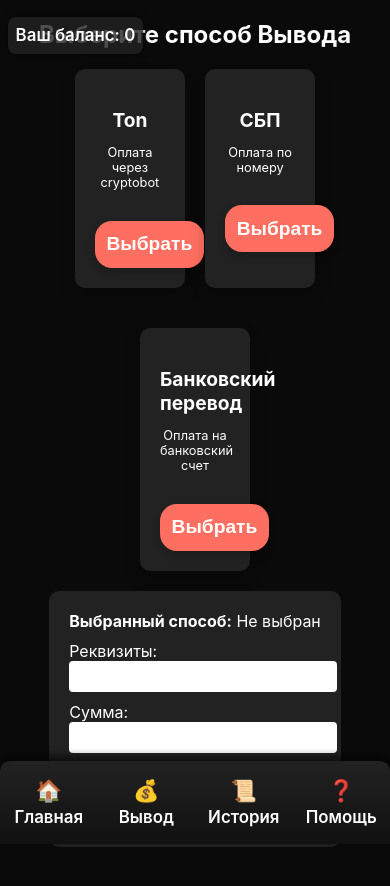
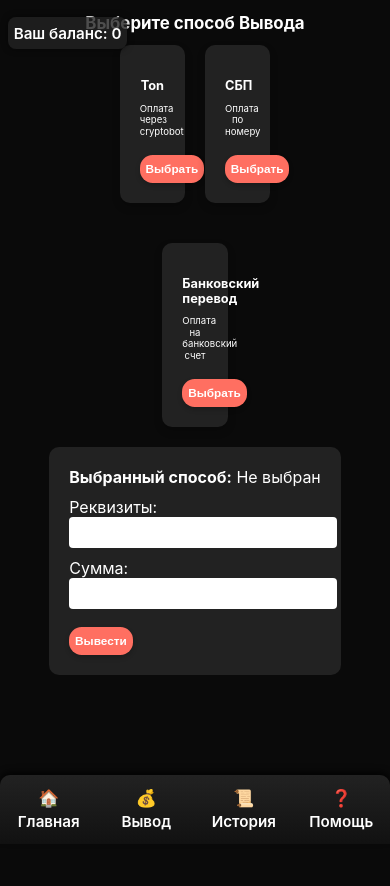
Before and after one commit to cromaky96/miniapp, a website: page withdraw.html in a window 390 px wide. Drawn offline with Linux system fonts and the light colour scheme.

Commit message:
Update wit.css

```diff
--- a/wit.css
+++ b/wit.css
@@ -1,15 +1,21 @@
-/* Общие стили остаются без изменений */
-
+/* Общие стили */
 body {
   background-color: #000000f5;
   color: #fff;
   margin: 0;
-  padding-bottom: 80px; /* под меню */
+  padding-bottom: 80px;
   font-family: 'Inter', Arial, sans-serif;
   min-height: 100vh;
-  overflow: hidden; /* вертикальная прокрутка отключена */
+  overflow: hidden;
   display: flex;
   flex-direction: column;
+}
+
+/* Заголовок */
+h2 {
+  text-align: center;
+  margin: 1.5vh 2vw;
+  font-size: 2vh;
 }
 
 /* Блок баланса */
@@ -18,11 +24,11 @@ body {
   top: 2vh;
   left: 2vw;
   background: rgba(34, 34, 34, 0.8);
-  padding: 1vh 2vw;
+  padding: 0.8vh 1.5vw;
   border-radius: 8px;
-  font-size: 2vh;
+  font-size: 1.8vh;
   font-weight: 600;
-  box-shadow: 0 0 1vh rgba(0,0,0,0.5);
+  box-shadow: 0 0 0.8vh rgba(0,0,0,0.5);
   z-index: 1;
 }
 
@@ -32,16 +38,16 @@ body {
   top: 6vh;
   left: 2vw;
   background: rgba(34, 34, 34, 0.8);
-  padding: 1vh 2vw;
+  padding: 0.8vh 1.5vw;
   border-radius: 8px;
-  font-size: 2vh;
+  font-size: 1.8vh;
   font-weight: 600;
-  box-shadow: 0 0 1vh rgba(0,0,0,0.5);
+  box-shadow: 0 0 0.8vh rgba(0,0,0,0.5);
   z-index: 1;
   color: #fff;
 }
 
-/* Меню фиксировано снизу */
+/* Меню фиксированное снизу */
 .menu {
   position: fixed;
   bottom: 0;
@@ -49,9 +55,9 @@ body {
   background: linear-gradient(to top, #111, #222);
   display: flex;
   justify-content: space-around;
-  padding: 1vh 0;
-  box-shadow: 0 -0.5vh 1vh rgba(0,0,0,0.7);
-  backdrop-filter: blur(5px);
+  padding: 0.8vh 0;
+  box-shadow: 0 -0.4vh 0.8vh rgba(0,0,0,0.7);
+  backdrop-filter: blur(4px);
   border-top-left-radius: 10px;
   border-top-right-radius: 10px;
   z-index: 100;
@@ -65,18 +71,17 @@ body {
   text-align: center;
   color: #fff;
   text-decoration: none;
-  padding: 1vh 0;
+  padding: 0.8vh 0;
   transition: background 0.3s, transform 0.2s;
   outline: none;
   font-weight: 600;
-  font-size: 2.2vh;
+  font-size: 1.8vh;
   display: flex;
   flex-direction: column;
   align-items: center;
   justify-content: center;
   border-radius: 8px;
-  margin: 0 4px;
-  cursor: pointer;
+  margin: 0 2px; /* меньше отступов между кнопками */
 }
 .menu-item:hover {
   background: linear-gradient(to top, #333, #555);
@@ -85,63 +90,62 @@ body {
 
 /* Иконки */
 .icon {
-  font-size: 4vh;
-  margin-bottom: 0.5vh;
+  font-size: 2.5vh;
+  margin-bottom: 0.4vh;
 }
-/* Метки */
 .label {
-  font-size: 2vh;
+  font-size: 1.8vh;
 }
 
-/* Карточки — горизонтальные с прокруткой */
+/* Карточки — максимально компактные и близко друг к другу */
 .cards-container {
   display: flex;
   justify-content: center;
-  gap: 2vw; /* пропорциональный промежуток */
+  gap: 0.8vw; /* очень узкий зазор */
   flex-wrap: nowrap;
   overflow-x: auto;
-  padding: 2vh 2vw;
+  padding: 1.5vh 2vw;
 }
 
 /* Карточки */
 .card {
   background: linear-gradient(135deg, #74ebd5 0%, #ACB6E5 100%);
-  border-radius: 15px;
-  padding: 1.5vh;
-  min-width: 15vw; /* пропорциональный размер */
-  max-width: 25vw;
+  border-radius: 12px;
+  padding: 0.8vh;
+  min-width: 6.5vw; /* уменьшено еще больше */
+  max-width: 8vw;
   flex-shrink: 0;
   text-align: center;
-  box-shadow: 0 8px 16px rgba(0, 0, 0, 0.2);
+  box-shadow: 0 4px 8px rgba(0, 0, 0, 0.2);
   transition: transform 0.3s, box-shadow 0.3s;
   cursor: pointer;
 }
 .card:hover {
-  transform: translateY(-8px);
-  box-shadow: 0 12px 24px rgba(0, 0, 0, 0.3);
+  transform: translateY(-6px);
+  box-shadow: 0 8px 16px rgba(0, 0, 0, 0.3);
 }
 .card h3 {
-  margin-bottom: 8px;
-  font-size: 1.5em;
+  margin-bottom: 4px;
+  font-size: 1em;
   color: #fff;
 }
 .card p {
-  font-size: 1em;
+  font-size: 0.7em;
   color: #fff;
   line-height: 1.2;
 }
 
 /* Кнопки */
 .select-button {
-  margin-top: 2vh;
-  padding: 1.5vh 3vw;
+  margin-top: 1vh;
+  padding: 0.8vh 1.5vw;
   background-color: #ff6f61;
   color: #fff;
   border: none;
-  border-radius: 2vh;
-  font-size: 1.2em;
+  border-radius: 1.5vh;
+  font-size: 1.4vh;
   font-weight: bold;
-  box-shadow: 0 0.5vh 1vh rgba(0,0,0,0.2);
+  box-shadow: 0 0.3vh 0.6vh rgba(0,0,0,0.2);
   cursor: pointer;
   transition: background-color 0.3s, transform 0.2s;
 }
@@ -150,69 +154,67 @@ body {
   transform: scale(1.05);
 }
 .card.active {
-  border: 0.3em solid #ffd700;
-  box-shadow: 0 0 1em #ffd700;
+  border: 0.2em solid #ffd700;
+  box-shadow: 0 0 0.8em #ffd700;
 }
 
-/* Стиль для карточки ввода ревизитов */
+/* Ввод ревизитов */
 .review-input-card {
-  min-width: 8vw;
-  max-width: 12vw;
-  padding: 0.8vh;
-  font-size: 0.75em;
+  min-width: 4.5vw;
+  max-width: 5.5vw;
+  padding: 0.3vh;
+  font-size: 0.55em;
 }
 
-/* Медиазапросы для точной подгонки */
-@media (max-width: 1024px) {
+/* Медиазапросы для адаптивности */
+@media(max-width: 1024px) {
   .review-input-card {
-    min-width: 7vw;
-    max-width: 10vw;
-    padding: 0.6vh;
-    font-size: 0.7em;
+    min-width: 4vw;
+    max-width: 5vw;
+    padding: 0.3vh;
+    font-size: 0.5em;
   }
   .card {
-    min-width: 12vw;
-    max-width: 20vw;
+    min-width: 6vw;
+    max-width: 7.5vw;
   }
   .icon {
-    font-size: 3vh;
+    font-size: 2.2vh;
   }
   .card h3 {
-    font-size: 1.4em;
+    font-size: 0.9em;
   }
   .card p {
-    font-size: 0.9em;
+    font-size: 0.65em;
   }
   .menu-item {
+    font-size: 1.6vh;
+  }
+}
+@media(max-width: 768px) {
+  body {
+    padding-bottom: 100px;
+  }
+  .review-input-card {
+    min-width: 3.8vw;
+    max-width: 4.8vw;
+    padding: 0.2vh;
+    font-size: 0.45em;
+  }
+  .card {
+    min-width: 5vw;
+    max-width: 6.5vw;
+  }
+  .icon {
     font-size: 2vh;
   }
-}
-
-@media (max-width: 768px) {
-  /* Для смартфонов */
-  body {
-    padding-bottom: 110px; /* чуть больше пространства под меню */
-  }
-  .review-input-card {
-    min-width: 6vw;
-    max-width: 8vw;
-    padding: 0.5vh;
-    font-size: 0.65em;
-  }
-  .card {
-    min-width: 10vw;
-    max-width: 18vw;
-  }
-  .icon {
-    font-size: 2.5vh;
-  }
   .card h3 {
-    font-size: 1.2em;
+    font-size: 0.8em;
   }
   .card p {
-    font-size: 0.8em;
+    font-size: 0.6em;
   }
   .menu-item {
-    font-size: 1.8vh;
+    font-size: 1.4vh;
   }
 }
```
